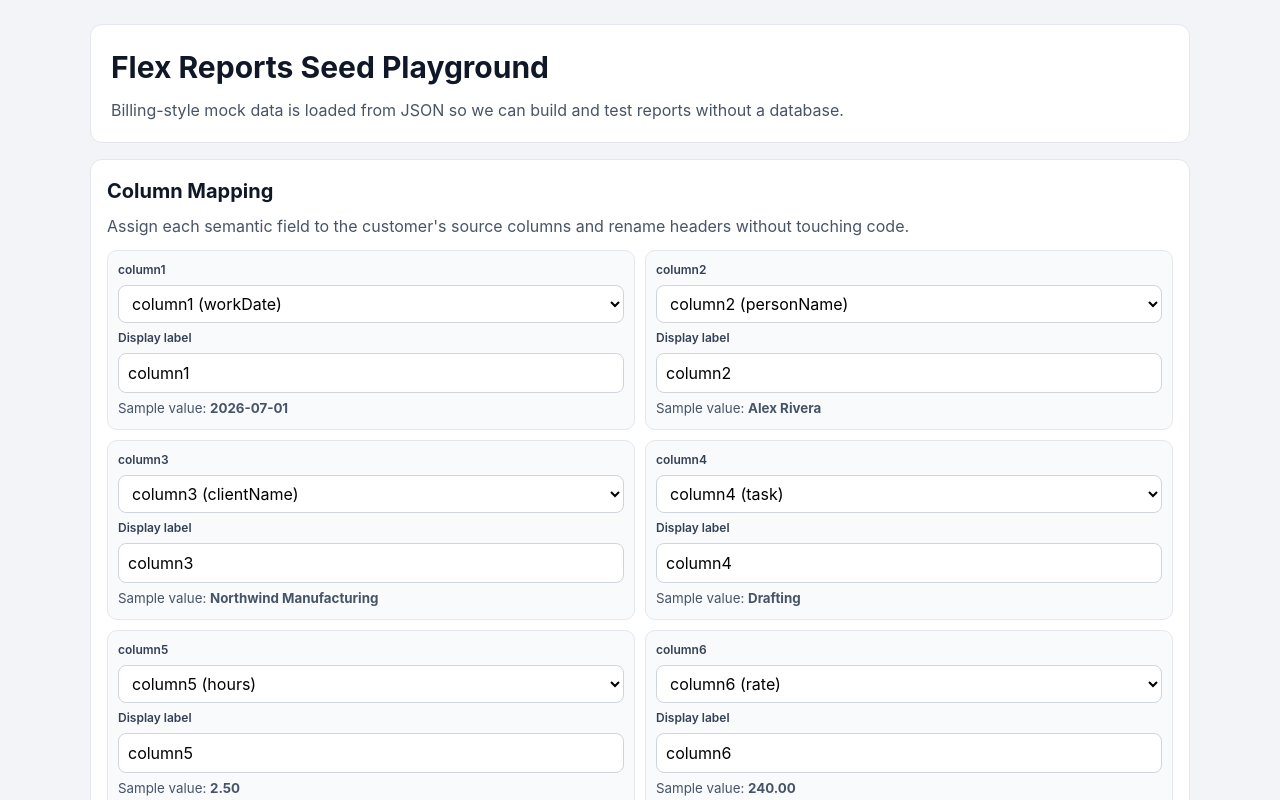
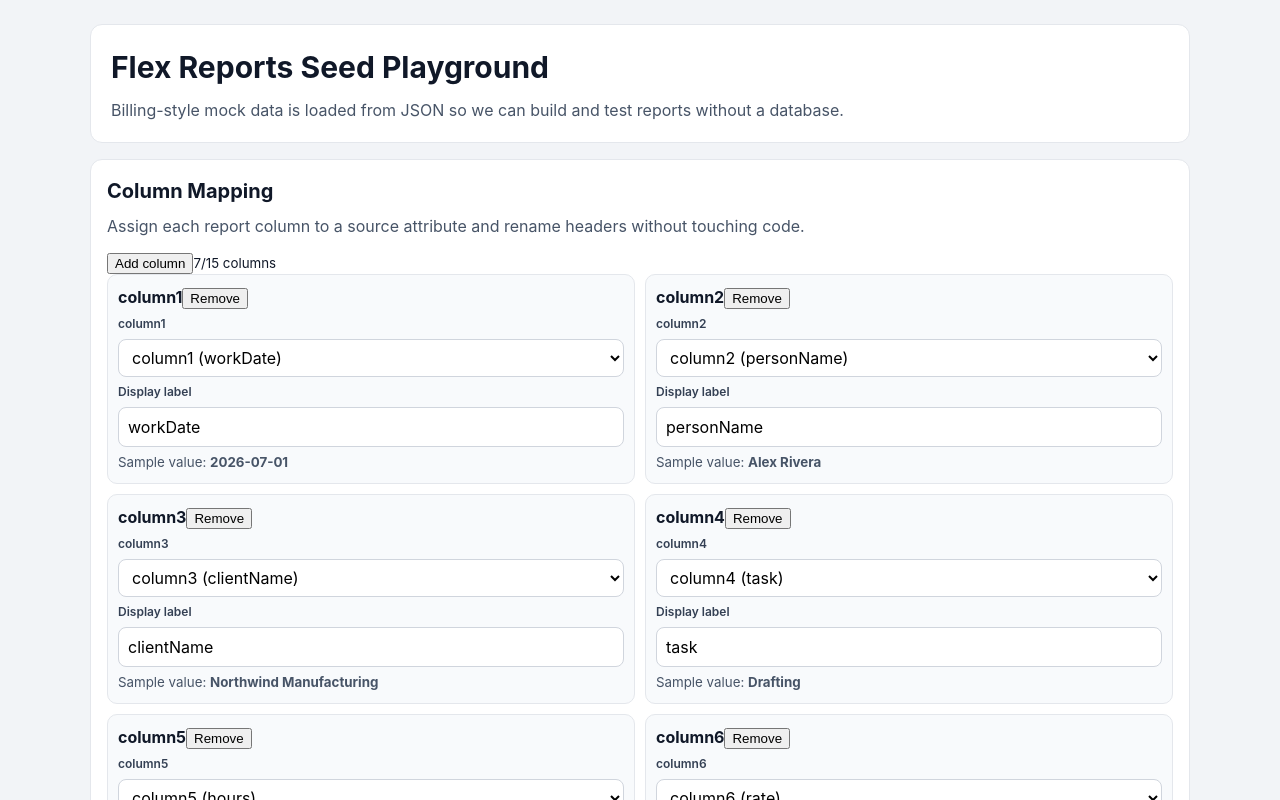
Before and after one commit to mxdavis/flex-reports, a React (Vite) app: page / in a window 1280 px wide. Shown: the top 800 px of the page. Built offline with nearby package versions, Linux system fonts and the light colour scheme.

Commit message:
refactor: map fields by data type with column-position labels

```diff
--- a/src/App.tsx
+++ b/src/App.tsx
@@ -13,7 +13,8 @@ import {
 import type { ReportData, SourceColumn } from './services/reportDefinition/types'
 import './App.css'
 
-const CURRENCY_FIELD_IDS = new Set(['rate', 'total'])
+const MAX_REPORT_COLUMNS = 15
+const MIN_REPORT_COLUMNS = 1
 
 function formatCellValue(value: unknown): string {
   if (typeof value === 'number') {
@@ -25,6 +26,24 @@ function formatCellValue(value: unknown): string {
   }
 
   return String(value)
+}
+
+function getNextFieldId(existingIds: string[]): string {
+  let maxSequence = 0
+
+  for (const id of existingIds) {
+    const match = /^field-(\d+)$/.exec(id)
+    if (!match) {
+      continue
+    }
+
+    const sequence = Number(match[1])
+    if (Number.isFinite(sequence) && sequence > maxSequence) {
+      maxSequence = sequence
+    }
+  }
+
+  return `field-${maxSequence + 1}`
 }
 
 function App() {
@@ -58,24 +77,21 @@ function App() {
   useEffect(() => {
     setReportData((previous) => {
       const defaults = generateDefaultReportData(sourceColumns)
-      const safeColumns = new Set(sourceColumns.map((column) => column.id))
+      const safeSourceKeys = new Set(sourceColumns.map((column) => column.key))
       const fields = previous.fields.map((field, index) => {
-        if (safeColumns.has(field.columnId)) {
+        if (safeSourceKeys.has(field.sourceKey)) {
           return field
         }
 
         return {
           ...field,
-          columnId: defaults.fields[index]?.columnId ?? defaults.fields[0].columnId,
+          sourceKey: defaults.fields[index]?.sourceKey ?? defaults.fields[0].sourceKey,
         }
       })
 
-      const columnLabels = { ...defaults.columnLabels, ...previous.columnLabels }
-
       return {
-        version: 2,
+        version: 3,
         fields,
-        columnLabels,
       }
     })
   }, [sourceColumns])
@@ -84,14 +100,14 @@ function App() {
     saveReportData(reportData)
   }, [reportData])
 
-  const sourceColumnById = useMemo(() => {
-    return new Map(sourceColumns.map((column) => [column.id, column]))
+  const sourceColumnByKey = useMemo(() => {
+    return new Map(sourceColumns.map((column) => [column.key, column]))
   }, [sourceColumns])
 
   const sampleRow = rows[0]
 
-  function getMappedValue(row: ReportRow, columnId: string): string {
-    const mappedColumn = sourceColumnById.get(columnId)
+  function getMappedValue(row: ReportRow, sourceKey: keyof ReportRow): string {
+    const mappedColumn = sourceColumnByKey.get(sourceKey)
     if (!mappedColumn) {
       return ''
     }
@@ -113,26 +129,110 @@ function App() {
       <section className="mapping-panel">
         <h2>Column Mapping</h2>
         <p>
-          Assign each semantic field to the customer&apos;s source columns and rename
-          headers without touching code.
+          Assign each report column to a source attribute and rename headers
+          without touching code.
         </p>
 
+        <div className="mapping-actions">
+          <button
+            type="button"
+            onClick={() => {
+              setReportData((previous) => {
+                if (previous.fields.length >= MAX_REPORT_COLUMNS) {
+                  return previous
+                }
+
+                return {
+                  ...previous,
+                  fields: [
+                    ...previous.fields,
+                    {
+                      id: getNextFieldId(previous.fields.map((field) => field.id)),
+                      label: String(sourceColumns[0]?.key ?? 'workDate'),
+                      sourceKey: sourceColumns[0]?.key ?? 'workDate',
+                    },
+                  ],
+                }
+              })
+            }}
+            disabled={reportData.fields.length >= MAX_REPORT_COLUMNS}
+          >
+            Add column
+          </button>
+          <small>
+            {reportData.fields.length}/{MAX_REPORT_COLUMNS} columns
+          </small>
+        </div>
+
         <div className="mapping-grid">
-          {reportData.fields.map((field) => {
-            const selectedColumnId = field.columnId
-            const selectedColumn = sourceColumnById.get(selectedColumnId)
+          {reportData.fields.map((field, index) => {
+            const selectedSourceKey = field.sourceKey
+            const selectedColumn = sourceColumnByKey.get(selectedSourceKey)
             const sampleValue = sampleRow && selectedColumn
               ? formatCellValue(sampleRow[selectedColumn.key])
               : ''
 
             return (
               <article key={field.id}>
-                <label htmlFor={`mapping-${field.id}`}>{field.label}</label>
+                <div className="column-card-header">
+                  <strong>{`column${index + 1}`}</strong>
+                  <button
+                    type="button"
+                    onClick={() => {
+                      setReportData((previous) => {
+                        if (previous.fields.length <= MIN_REPORT_COLUMNS) {
+                          return previous
+                        }
+
+                        return {
+                          ...previous,
+                          fields: previous.fields.filter((current) => current.id !== field.id),
+                        }
+                      })
+                    }}
+                    disabled={reportData.fields.length <= MIN_REPORT_COLUMNS}
+                  >
+                    Remove
+                  </button>
+                </div>
+                <label htmlFor={`mapping-${field.id}`}>{`column${index + 1}`}</label>
                 <select
                   id={`mapping-${field.id}`}
-                  value={selectedColumnId}
+                  value={selectedSourceKey}
                   onChange={(event) => {
-                    const nextColumn = event.target.value
+                    const nextSourceKey = event.target.value as keyof ReportRow
+                    setReportData((previous) => ({
+                      ...previous,
+                      fields: previous.fields.map((currentField) => {
+                        if (currentField.id !== field.id) {
+                          return currentField
+                        }
+
+                        const keepCustomLabel = currentField.label !== currentField.sourceKey
+
+                        return {
+                          ...currentField,
+                          sourceKey: nextSourceKey,
+                          label: keepCustomLabel ? currentField.label : String(nextSourceKey),
+                        }
+                      }),
+                    }))
+                  }}
+                >
+                  {sourceColumns.map((column) => (
+                    <option key={column.id} value={column.key}>
+                      {column.id} ({column.key})
+                    </option>
+                  ))}
+                </select>
+
+                <label htmlFor={`label-${field.id}`}>Display label</label>
+                <input
+                  id={`label-${field.id}`}
+                  type="text"
+                  value={field.label}
+                  onChange={(event) => {
+                    const nextLabel = event.target.value
                     setReportData((previous) => ({
                       ...previous,
                       fields: previous.fields.map((currentField) => {
@@ -142,32 +242,9 @@ function App() {
 
                         return {
                           ...currentField,
-                          columnId: nextColumn,
+                          label: nextLabel,
                         }
                       }),
-                    }))
-                  }}
-                >
-                  {sourceColumns.map((column) => (
-                    <option key={column.id} value={column.id}>
-                      {column.id} ({column.key})
-                    </option>
-                  ))}
-                </select>
-
-                <label htmlFor={`label-${field.id}`}>Display label</label>
-                <input
-                  id={`label-${field.id}`}
-                  type="text"
-                  value={reportData.columnLabels[selectedColumnId] ?? ''}
-                  onChange={(event) => {
-                    const nextLabel = event.target.value
-                    setReportData((previous) => ({
-                      ...previous,
-                      columnLabels: {
-                        ...previous.columnLabels,
-                        [selectedColumnId]: nextLabel,
-                      },
                     }))
                   }}
                 />
@@ -228,10 +305,7 @@ function App() {
           <thead>
             <tr>
               {reportData.fields.map((field) => {
-                const columnId = field.columnId
-                return (
-                  <th key={field.id}>{reportData.columnLabels[columnId] ?? field.label}</th>
-                )
+                return <th key={field.id}>{field.label}</th>
               })}
             </tr>
           </thead>
@@ -239,8 +313,9 @@ function App() {
             {rows.slice(0, 10).map((row) => (
               <tr key={row.id}>
                 {reportData.fields.map((field) => {
-                  const mappedValue = getMappedValue(row, field.columnId)
-                  const isCurrency = CURRENCY_FIELD_IDS.has(field.id)
+                  const mappedValue = getMappedValue(row, field.sourceKey)
+                  const mappedColumn = sourceColumnByKey.get(field.sourceKey)
+                  const isCurrency = mappedColumn?.key === 'rate' || mappedColumn?.key === 'total'
                   return (
                     <td key={`${row.id}-${field.id}`}>
                       {isCurrency && mappedValue ? `$${mappedValue}` : mappedValue}
--- a/src/services/reportDefinition/storage.ts
+++ b/src/services/reportDefinition/storage.ts
@@ -1,38 +1,37 @@
 import type { ReportData, ReportField, SourceColumn } from './types'
 
-export const REPORT_DATA_STORAGE_KEY = 'flex-reports.reportData.v2'
-const REPORT_DATA_VERSION = 2
+export const REPORT_DATA_STORAGE_KEY = 'flex-reports.reportData.v3'
+const REPORT_DATA_VERSION = 3
 
 const defaultFields: ReportField[] = [
-  { id: 'date', label: 'column1', columnId: 'column1' },
-  { id: 'people', label: 'column2', columnId: 'column2' },
-  { id: 'clients', label: 'column3', columnId: 'column3' },
-  { id: 'task', label: 'column4', columnId: 'column4' },
-  { id: 'hours', label: 'column5', columnId: 'column5' },
-  { id: 'rate', label: 'column6', columnId: 'column6' },
-  { id: 'total', label: 'column7', columnId: 'column7' },
+  { id: 'date', label: 'workDate', sourceKey: 'workDate' },
+  { id: 'people', label: 'personName', sourceKey: 'personName' },
+  { id: 'clients', label: 'clientName', sourceKey: 'clientName' },
+  { id: 'task', label: 'task', sourceKey: 'task' },
+  { id: 'hours', label: 'hours', sourceKey: 'hours' },
+  { id: 'rate', label: 'rate', sourceKey: 'rate' },
+  { id: 'total', label: 'total', sourceKey: 'total' },
 ]
 
 export function generateDefaultReportData(sourceColumns: SourceColumn[]): ReportData {
-  const columnLabels = sourceColumns.reduce<Record<string, string>>((memo, column) => {
-    memo[column.id] = column.defaultLabel
-    return memo
-  }, {})
+  const fallbackSourceKey = sourceColumns[0]?.key ?? 'workDate'
 
   const fields = defaultFields.map((field, index) => {
     const fallback = sourceColumns[index]
+    const sourceKey = sourceColumns.some((column) => column.key === field.sourceKey)
+      ? field.sourceKey
+      : (fallback?.key ?? fallbackSourceKey)
+
     return {
       ...field,
-      columnId: sourceColumns.some((column) => column.id === field.columnId)
-        ? field.columnId
-        : (fallback?.id ?? sourceColumns[0]?.id ?? field.columnId),
+      sourceKey,
+      label: sourceKey,
     }
   })
 
   return {
     version: REPORT_DATA_VERSION,
     fields,
-    columnLabels,
   }
 }
 
@@ -54,7 +53,7 @@ export function loadReportData(sourceColumns: SourceColumn[]): ReportData {
       return fallback
     }
 
-    const safeFieldIds = new Set(sourceColumns.map((column) => column.id))
+    const safeSourceKeys = new Set(sourceColumns.map((column) => column.key))
 
     const fields = parsed.fields
       .filter((field): field is ReportField => {
@@ -62,19 +61,19 @@ export function loadReportData(sourceColumns: SourceColumn[]): ReportData {
           field
           && typeof field.id === 'string'
           && typeof field.label === 'string'
-          && typeof field.columnId === 'string',
+          && typeof field.sourceKey === 'string',
         )
       })
       .map((field, index) => {
         const defaultField = fallback.fields[index] ?? fallback.fields[0]
-        const columnId = safeFieldIds.has(field.columnId)
-          ? field.columnId
-          : defaultField.columnId
+        const sourceKey = safeSourceKeys.has(field.sourceKey)
+          ? field.sourceKey
+          : defaultField.sourceKey
 
         return {
           id: field.id,
-          label: field.label,
-          columnId,
+          label: field.label.trim().length > 0 ? field.label : sourceKey,
+          sourceKey,
         }
       })
 
@@ -82,19 +81,9 @@ export function loadReportData(sourceColumns: SourceColumn[]): ReportData {
       return fallback
     }
 
-    const parsedLabels = parsed.columnLabels ?? {}
-    const columnLabels = { ...fallback.columnLabels }
-    for (const column of sourceColumns) {
-      const label = parsedLabels[column.id]
-      if (typeof label === 'string' && label.trim().length > 0) {
-        columnLabels[column.id] = label
-      }
-    }
-
     return {
       version: REPORT_DATA_VERSION,
       fields,
-      columnLabels,
     }
   } catch {
     return fallback
--- a/src/services/reportDefinition/types.ts
+++ b/src/services/reportDefinition/types.ts
@@ -9,11 +9,10 @@ export type SourceColumn = {
 export type ReportField = {
   id: string
   label: string
-  columnId: string
+  sourceKey: keyof ReportRow
 }
 
 export type ReportData = {
-  version: 2
+  version: 3
   fields: ReportField[]
-  columnLabels: Record<string, string>
 }
```
Also changed, not shown: 1 other file (tests, documents, lock files or other folders).
